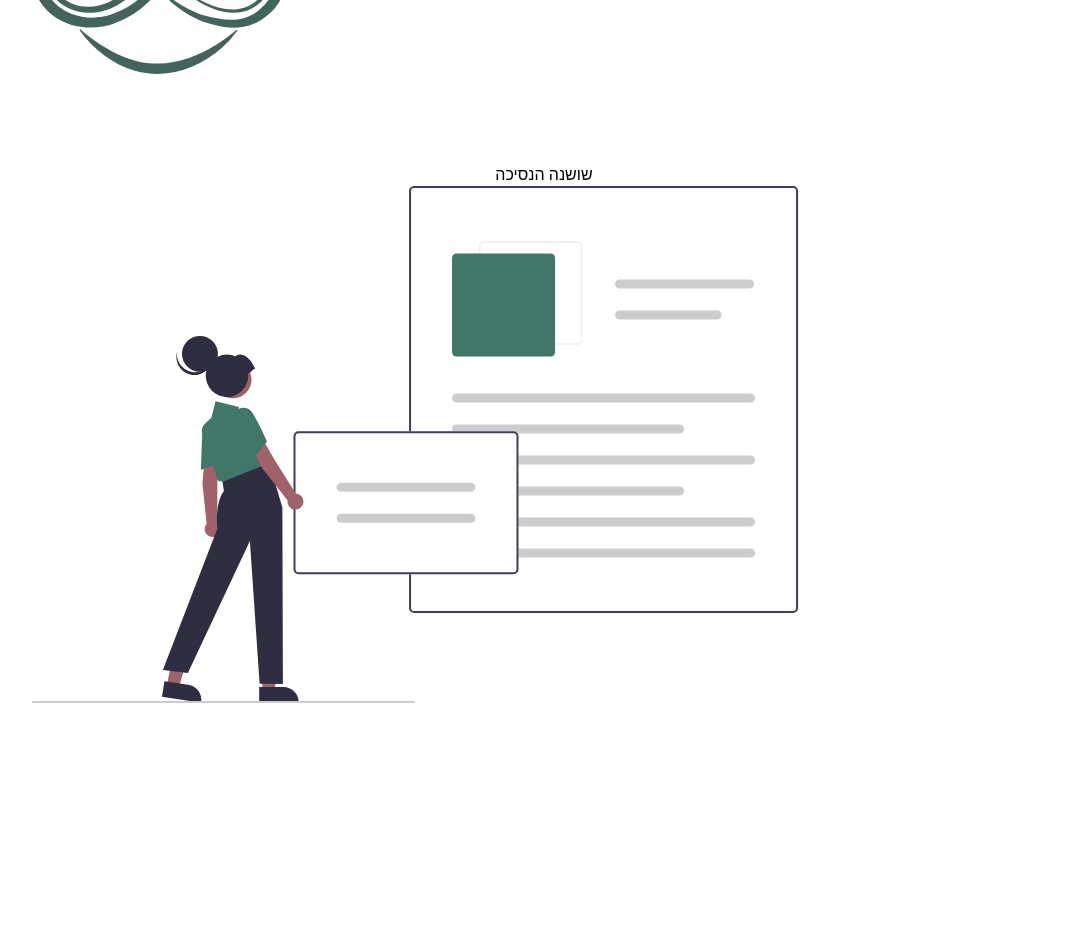
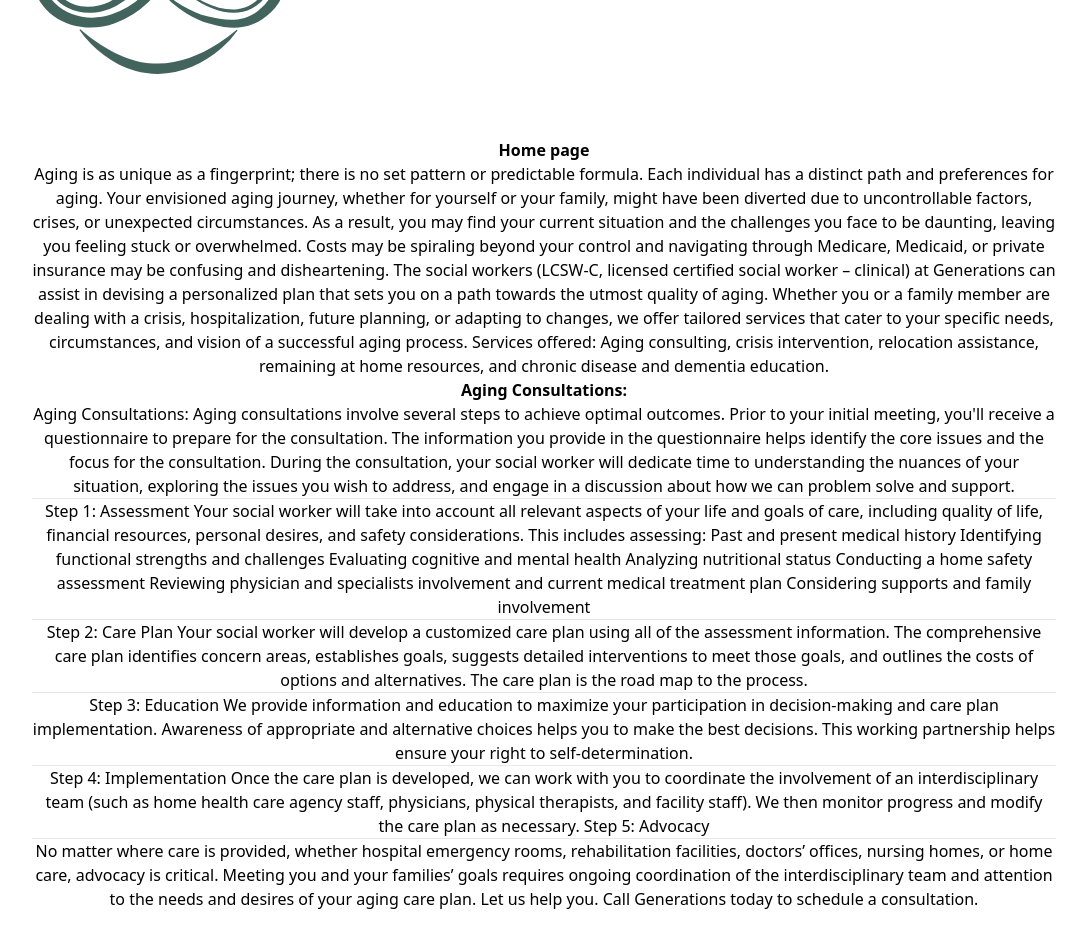
Before and after one commit to eliram9/therapy, a React (Create React App) app: page / in a window 1280 px wide. Shown: the part 160-1108 px from the top of the page, without its empty margins (96-1183 px from the left). Built offline with nearby package versions, Linux system fonts and the light colour scheme.

Commit message:
first text content

```diff
--- a/src/App.js
+++ b/src/App.js
@@ -10,7 +10,7 @@ import Explanation from './components/Explanation';
 
 function App() {
     return (
-        <div>
+        <div className='h-screen dark:bg-zinc-700'>
             <Navbar />
             <Routes>
                 <Route path="/" element={<Home />} />
--- a/src/components/Home.jsx
+++ b/src/components/Home.jsx
@@ -1,12 +1,95 @@
 import React from 'react';
-import { Test } from '../media/icons'
+// import { Test } from '../media/icons'
+// import Layout from './Layout';
 
 const Home = () => {
     return (
-        <div className='w-full h-[vh] px-32 py-16 dark:bg-zinc-700 dark:text-white text-center'>
-            <p>שושנה הנסיכה</p>
-            <Test />
+        <div className='w-full h-[vh] py-10 px-32 dark:bg-zinc-700 dark:text-white text-center'>
+
+            {/* <div className='w-full h-[vh] dark:bg-zinc-700 dark:text-white text-center'>
+                <p>שושנה הנסיכה</p>
+                <Test />
+            </div> */}
+
+            {/* Ari's content */}
+            <p className='font-bold first-letter:to-red-400'>Home page</p>
+            <p>Aging is as unique as a fingerprint; there is no set pattern or predictable formula. Each individual has a distinct path and preferences for aging.
+
+                Your envisioned aging journey, whether for yourself or your family, might have been diverted due to uncontrollable factors, crises, or unexpected circumstances. As a result, you may find your current situation and the challenges you face to be daunting, leaving you feeling stuck or overwhelmed.
+
+                Costs may be spiraling beyond your control and navigating through Medicare, Medicaid, or private insurance may be confusing and disheartening.
+
+                The social workers (LCSW-C, licensed certified social worker – clinical) at Generations can assist in devising a personalized plan that sets you on a path towards the utmost quality of aging. Whether you or a family member are dealing with a crisis, hospitalization, future planning, or adapting to changes, we offer tailored services that cater to your specific needs, circumstances, and vision of a successful aging process.
+                Services offered: Aging consulting, crisis intervention, relocation assistance, remaining at home resources, and chronic disease and dementia education.
+            </p>
+
+            <p></p>
+
+            <p className='font-bold first-letter:to-red-400'>Aging Consultations:</p>
+            <p>
+
+
+
+Aging Consultations:
+
+Aging consultations involve several steps to achieve optimal outcomes.
+
+Prior to your initial meeting, you'll receive a questionnaire to prepare for the consultation. The information you provide in the questionnaire helps identify the core issues and the focus for the consultation.
+
+During the consultation, your social worker will dedicate time to understanding the nuances of your situation, exploring the issues you wish to address, and engage in a discussion about how we can problem solve and support.
+
+ <hr />
+
+Step 1: Assessment
+
+Your social worker will take into account all relevant aspects of your life and goals of care, including quality of life, financial resources, personal desires, and safety considerations.
+
+This includes assessing:
+
+Past and present medical history
+
+Identifying functional strengths and challenges
+
+Evaluating cognitive and mental health
+
+Analyzing nutritional status
+
+Conducting a home safety assessment
+
+Reviewing physician and specialists involvement and current medical treatment plan
+
+Considering supports and family involvement
+<hr />
+
+Step 2: Care Plan
+
+Your social worker will develop a customized care plan using all of the assessment information. The comprehensive care plan identifies concern areas, establishes goals, suggests detailed interventions to meet those goals, and outlines the costs of options and alternatives.
+
+The care plan is the road map to the process.
+
+<hr />
+
+Step 3: Education
+
+We provide information and education to maximize your participation in decision-making and care plan implementation. Awareness of appropriate and alternative choices helps you to make the best decisions. This working partnership helps ensure your right to self-determination.
+
+
+<hr />
+
+Step 4: Implementation
+
+Once the care plan is developed, we can work with you to coordinate the involvement of an interdisciplinary team (such as home health care agency staff, physicians, physical therapists, and facility staff). We then monitor progress and modify the care plan as necessary.
+
+Step 5: Advocacy
+
+<hr />
+
+No matter where care is provided, whether hospital emergency rooms, rehabilitation facilities, doctors’ offices, nursing homes, or home care, advocacy is critical. Meeting you and your families’ goals requires ongoing coordination of the interdisciplinary team and attention to the needs and desires of your aging care plan.
+
+Let us help you. Call Generations today to schedule a consultation. </p>
+
         </div>
+
     )
 }
 
--- a/src/components/Navbar.jsx
+++ b/src/components/Navbar.jsx
@@ -88,8 +88,8 @@ const Navbar = () => {
                 <nav className="items-center justify-between poppins dark:bg-zinc-700">
                     <div className="flex items-center">
                         <Link className='flex' to="/">
-                            <Logo className='w-[44px] dark:fill-white' />
-                            <span className="text-[26px] text-emerald-900 font-extralight ml-4 dark:text-white">Generations</span>
+                            <Logo className='w-[45px] dark:fill-purple-300' />
+                            <span className="text-[26px] text-emerald-900 font-extralight ml-4 dark:text-purple-300">Generations</span>
                         </Link>
                         <div className="ml-10">
                             <CustomLink href="/our-story" title="Our Story" className="ml-10 text-emerald-900 hover:text-teal-600 text-sm dark:font-light" />
```
